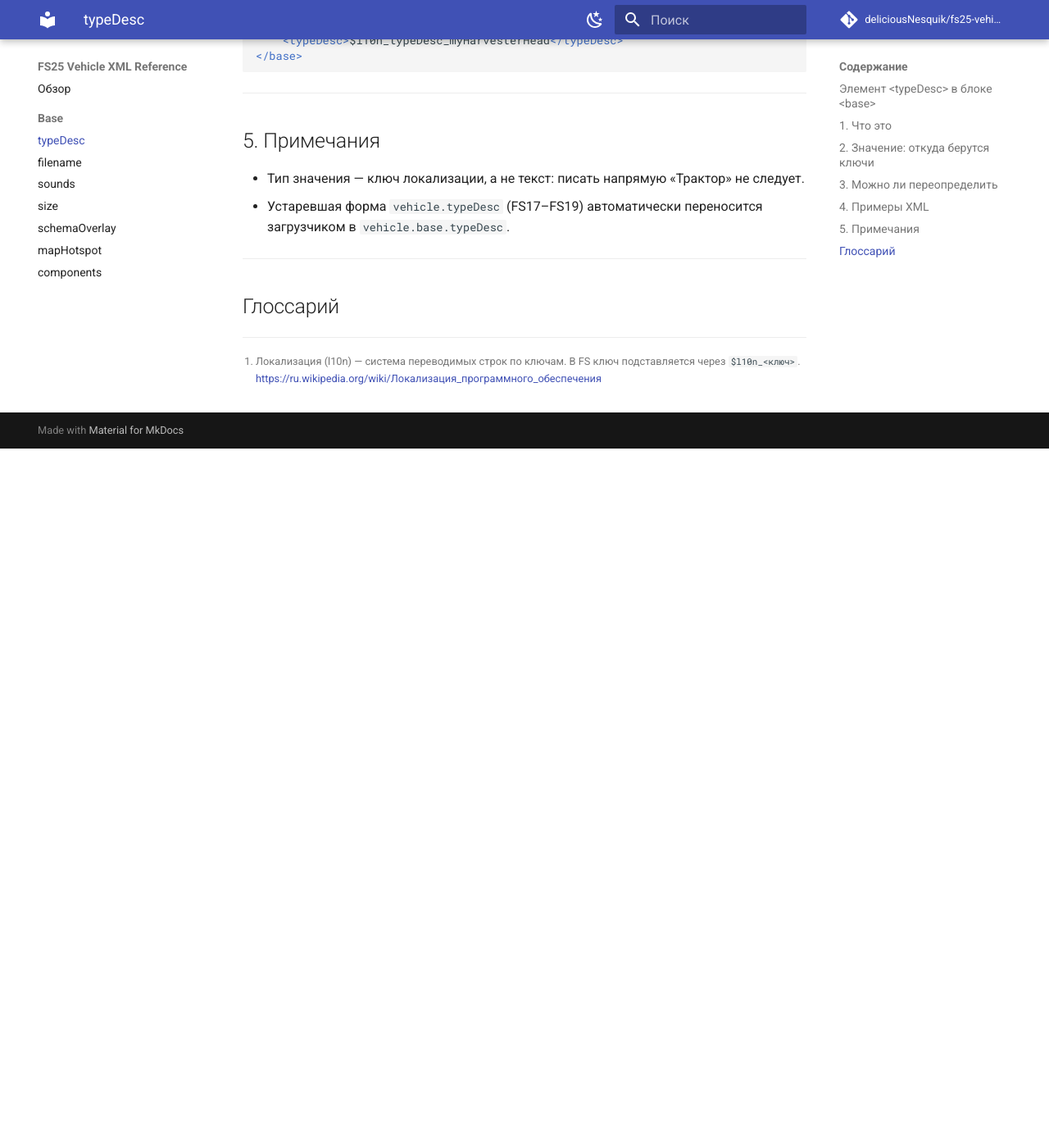
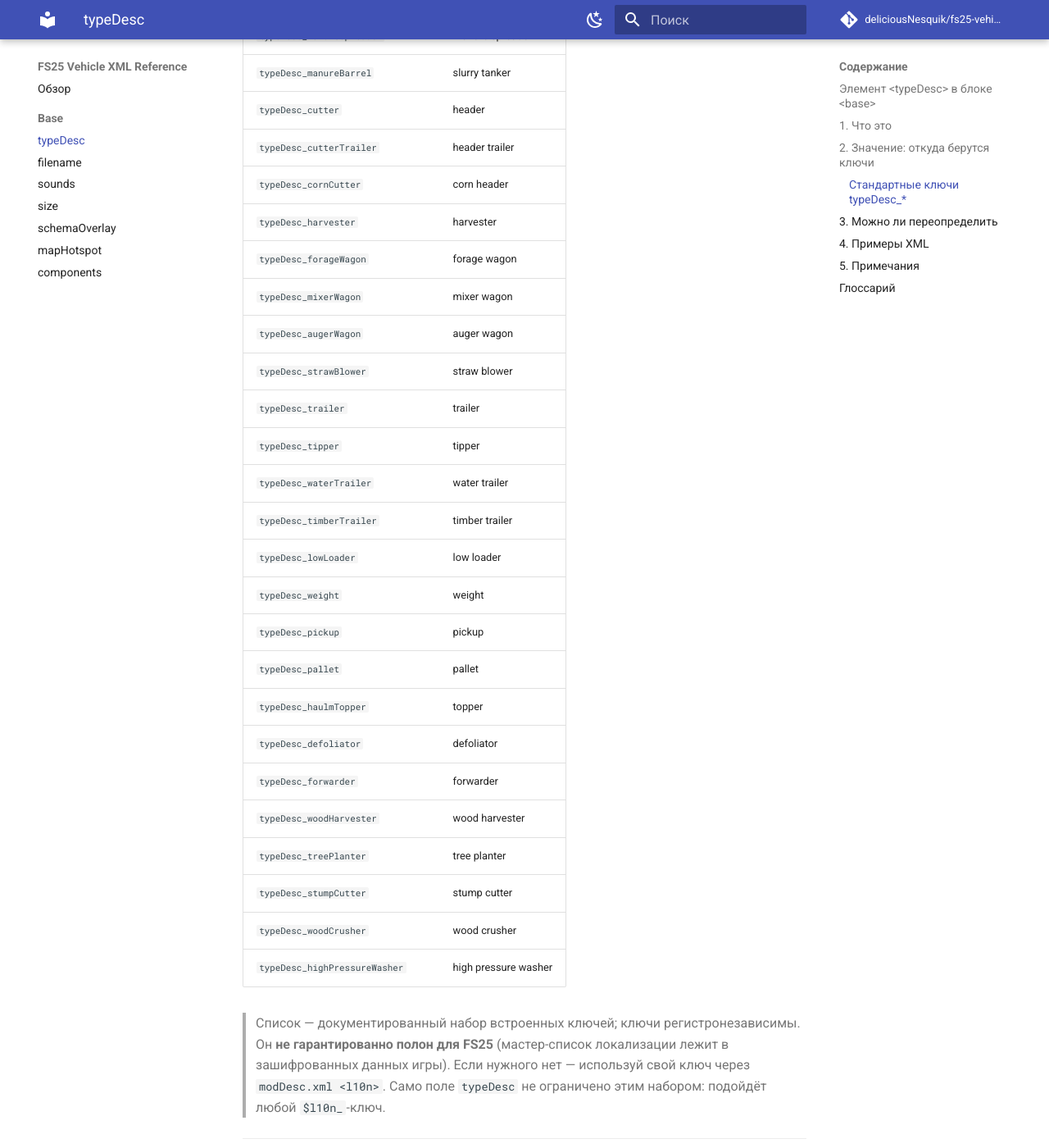
Before and after one commit to deliciousNesquik/fs25-vehicle-xml-reference, an MkDocs documentation site: the page built from docs/base/type-desc.md, in a window 1280 px wide and 1400 px high, scrolled down 1629 px. Shown: the whole window at 82% size. Built offline with MkDocs 1.6.1 and Material for MkDocs 9.7.7, drawn with Linux system fonts in a browser that asks for light colours; comment, search, counter and statistics services are not loaded; before the commit the page ends 2176 px from its top, so only the background shows below that; some of the changed text lies outside the part shown.

Commit message:
Add standard-value tables: typeDesc keys, mapHotspot types, schemaOverlay names, RigidBodyType

```diff
--- a/docs/base/type-desc.md
+++ b/docs/base/type-desc.md
@@ -23,8 +23,54 @@ vehicle.base.typeDesc — L10N_STRING, по умолчанию (в схеме) n
 
 ## 2. Значение: откуда берутся ключи
 
-- **Встроенные** `$l10n_typeDesc_*` (например `typeDesc_tractor`, `typeDesc_plow`, `typeDesc_cultivator`) — из локализации самой игры. В моде их писать не нужно, они уже определены.
+- **Встроенные** `$l10n_typeDesc_*` — из локализации самой игры. В моде их писать не нужно, они уже определены.
 - **Свои** ключи — объявляются в `modDesc.xml` в секции `<l10n>` и используются так же через `$l10n_<ключ>`.
+
+### Стандартные ключи `typeDesc_*`
+
+| Ключ | Значение (en) |
+|---|---|
+| `typeDesc_tractor` | tractor |
+| `typeDesc_mower` | mower |
+| `typeDesc_tedder` | tedder |
+| `typeDesc_windrower` | windrower |
+| `typeDesc_baler` | baler |
+| `typeDesc_baleLoader` | bale loader |
+| `typeDesc_baleWrapper` | round bale wrapper |
+| `typeDesc_cultivator` | cultivator |
+| `typeDesc_plow` (`typeDesc_plough`) | plow |
+| `typeDesc_seeder` | sower |
+| `typeDesc_planter` | planter |
+| `typeDesc_sprayer` | sprayer |
+| `typeDesc_fertilizerSpreader` | fertilizer spreader |
+| `typeDesc_manureSpreader` | manure spreader |
+| `typeDesc_manureBarrel` | slurry tanker |
+| `typeDesc_cutter` | header |
+| `typeDesc_cutterTrailer` | header trailer |
+| `typeDesc_cornCutter` | corn header |
+| `typeDesc_harvester` | harvester |
+| `typeDesc_forageWagon` | forage wagon |
+| `typeDesc_mixerWagon` | mixer wagon |
+| `typeDesc_augerWagon` | auger wagon |
+| `typeDesc_strawBlower` | straw blower |
+| `typeDesc_trailer` | trailer |
+| `typeDesc_tipper` | tipper |
+| `typeDesc_waterTrailer` | water trailer |
+| `typeDesc_timberTrailer` | timber trailer |
+| `typeDesc_lowLoader` | low loader |
+| `typeDesc_weight` | weight |
+| `typeDesc_pickup` | pickup |
+| `typeDesc_pallet` | pallet |
+| `typeDesc_haulmTopper` | topper |
+| `typeDesc_defoliator` | defoliator |
+| `typeDesc_forwarder` | forwarder |
+| `typeDesc_woodHarvester` | wood harvester |
+| `typeDesc_treePlanter` | tree planter |
+| `typeDesc_stumpCutter` | stump cutter |
+| `typeDesc_woodCrusher` | wood crusher |
+| `typeDesc_highPressureWasher` | high pressure washer |
+
+> Список — документированный набор встроенных ключей; ключи регистронезависимы. Он **не гарантированно полон для FS25** (мастер-список локализации лежит в зашифрованных данных игры). Если нужного нет — используй свой ключ через `modDesc.xml <l10n>`. Само поле `typeDesc` не ограничено этим набором: подойдёт любой `$l10n_`-ключ.
 
 ---
 
```
Also changed, not shown: docs/base/components.md (+9 -0 lines), docs/base/map-hotspot.md (+19 -2 lines), docs/base/schema-overlay.md (+16 -2 lines).
